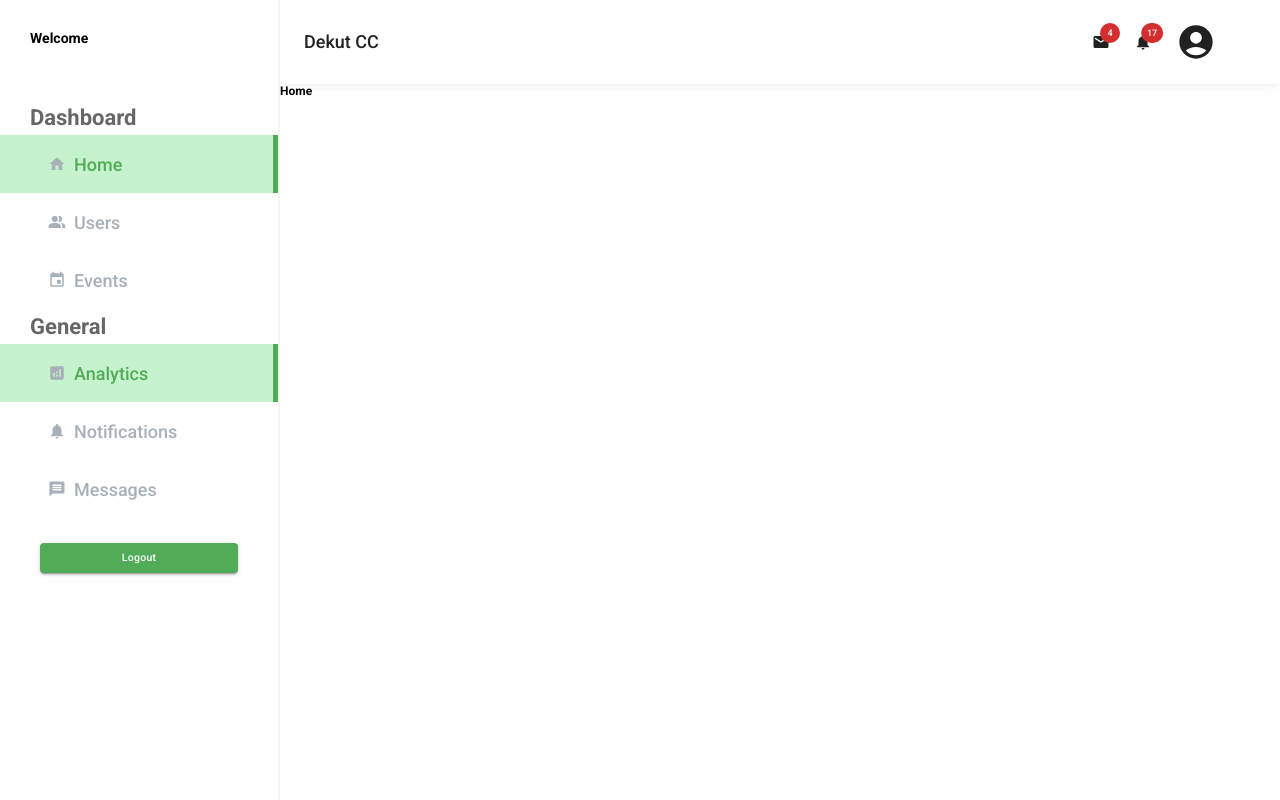
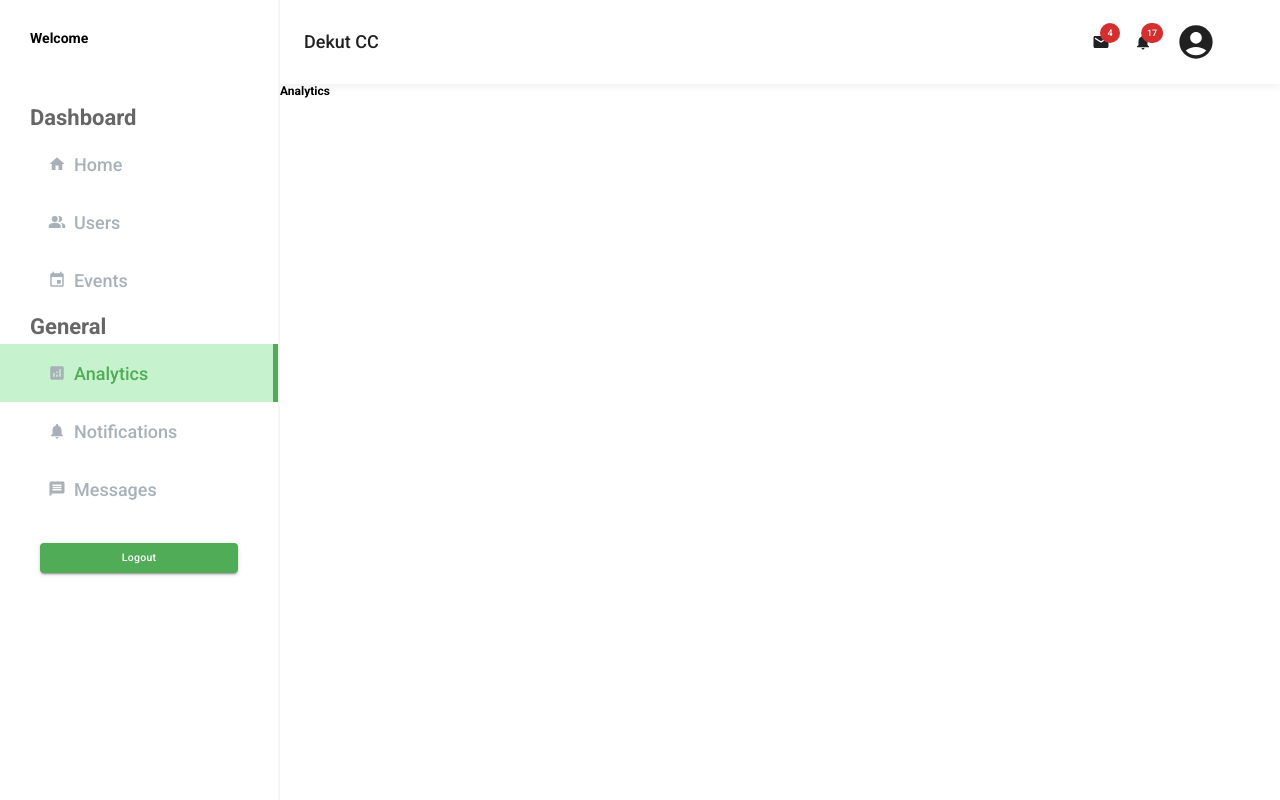
Before and after one commit to marville001/caweb, a React (Create React App) app: page /admin/analytics in a window 1280 px wide. Built offline with nearby package versions, Linux system fonts and the light colour scheme.

Commit message:
Created routed aND updated sidebar

```diff
--- a/src/Admin/components/Sidebar/SidebarMenuItem.jsx
+++ b/src/Admin/components/Sidebar/SidebarMenuItem.jsx
@@ -1,14 +1,25 @@
 import { IconButton, styled } from "@mui/material";
 import React from "react";
-import { NavLink } from "react-router-dom";
+import { NavLink, useHistory } from "react-router-dom";
 
 const SidebarMenuItem = ({ title, items, icon: Icon }) => {
+  const history = useHistory();
+  const { pathname } = history.location;
+
+  const isActive = (path) => {
+    return path === pathname;
+  };
+
   return (
     <div>
       <ListTitle>{title}</ListTitle>
       <ListContainer>
         {items?.map(({ to, icon, label }, i) => (
-          <ListItem key={i} activeClassName="nav-active" to={to}>
+          <ListItem
+            key={i}
+            className={isActive(to) ? "nav-active" : ""}
+            to={to}
+          >
             <ListIcon>{icon}</ListIcon>
             {label}
           </ListItem>
@@ -22,12 +33,12 @@ const ListContainer = styled("div")(({ theme }) => ({
   // background:"yellow"
   margin: "0px",
 
-  '.nav-active':{
+  ".nav-active": {
     color: theme.palette.primary.main,
     background: theme.palette.primary.light,
     borderRight: "5px solid",
     borderRightColor: theme.palette.primary.main,
-  }
+  },
 }));
 
 const ListTitle = styled("h4")(({ theme }) => ({
@@ -50,9 +61,9 @@ const ListItem = styled(NavLink)(({ theme }) => ({
     background: theme.palette.primary.light,
     borderRight: "5px solid",
     borderRightColor: theme.palette.primary.main,
-    '.MuiIconButton-root':{
-        color: theme.palette.primary.main,
-    }
+    ".MuiIconButton-root": {
+      color: theme.palette.primary.main,
+    },
   },
   "&:active": {
     color: theme.palette.primary.main,
--- /dev/null
+++ b/src/Admin/pages/Analytics/Analytics.jsx
@@ -0,0 +1,11 @@
+import React from 'react'
+
+const Analytics = () => {
+    return (
+        <div>
+            <h4>Analytics</h4>
+        </div>
+    )
+}
+
+export default Analytics
--- a/src/Admin/pages/DashboardWrapper/DashboardWrapper.jsx
+++ b/src/Admin/pages/DashboardWrapper/DashboardWrapper.jsx
@@ -11,6 +11,13 @@ import { Box, styled } from "@mui/material";
 const HomeDashboard = React.lazy(() =>
   import("../HomeDashboard/HomeDashboard")
 );
+const ViewUsers = React.lazy(() => import("../ViewUsers/ViewUsers"));
+const ViewEvents = React.lazy(() => import("../ViewEvents/ViewEvents"));
+const Analytics = React.lazy(() => import("../Analytics/Analytics"));
+const Notifications = React.lazy(() =>
+  import("../Notifications/Notifications")
+);
+const Messages = React.lazy(() => import("../Messages/Messages"));
 
 const DashboardWrapper = () => {
   const [sidebarOpen, setSidebarOpen] = useState(true);
@@ -22,8 +29,30 @@ const DashboardWrapper = () => {
         <React.Suspense fallback={<Loading />}>
           <Switch>
             <Route
+              exact
               path="/admin/"
               render={(props) => <HomeDashboard {...props} />}
+            />
+            <Route
+              path="/admin/users"
+              render={(props) => <ViewUsers {...props} />}
+            />
+            <Route
+              path="/admin/events"
+              render={(props) => <ViewEvents {...props} />}
+            />
+            <Route
+              path="/admin/analytics"
+              render={(props) => <Analytics {...props} />}
+            />
+            <Route
+              exact
+              path="/admin/notifications"
+              render={(props) => <Notifications {...props} />}
+            />
+            <Route
+              path="/admin/messages"
+              render={(props) => <Messages {...props} />}
             />
           </Switch>
         </React.Suspense>
--- /dev/null
+++ b/src/Admin/pages/Messages/Messages.jsx
@@ -0,0 +1,11 @@
+import React from 'react'
+
+const Messages = () => {
+    return (
+        <div>
+            <h4>Messages</h4>
+        </div>
+    )
+}
+
+export default Messages
--- /dev/null
+++ b/src/Admin/pages/Notifications/Notifications.jsx
@@ -0,0 +1,11 @@
+import React from 'react'
+
+const Notifications = () => {
+    return (
+        <div>
+            <h4>Notifications</h4>
+        </div>
+    )
+}
+
+export default Notifications
--- /dev/null
+++ b/src/Admin/pages/ViewEvents/ViewEvents.jsx
@@ -0,0 +1,11 @@
+import React from 'react'
+
+const ViewEvents = () => {
+    return (
+        <div>
+            <h4>All Events</h4>
+        </div>
+    )
+}
+
+export default ViewEvents
--- /dev/null
+++ b/src/Admin/pages/ViewUsers/ViewUsers.jsx
@@ -0,0 +1,11 @@
+import React from 'react'
+
+const ViewUsers = () => {
+    return (
+        <div>
+            <h4>All Users</h4>
+        </div>
+    )
+}
+
+export default ViewUsers
```
